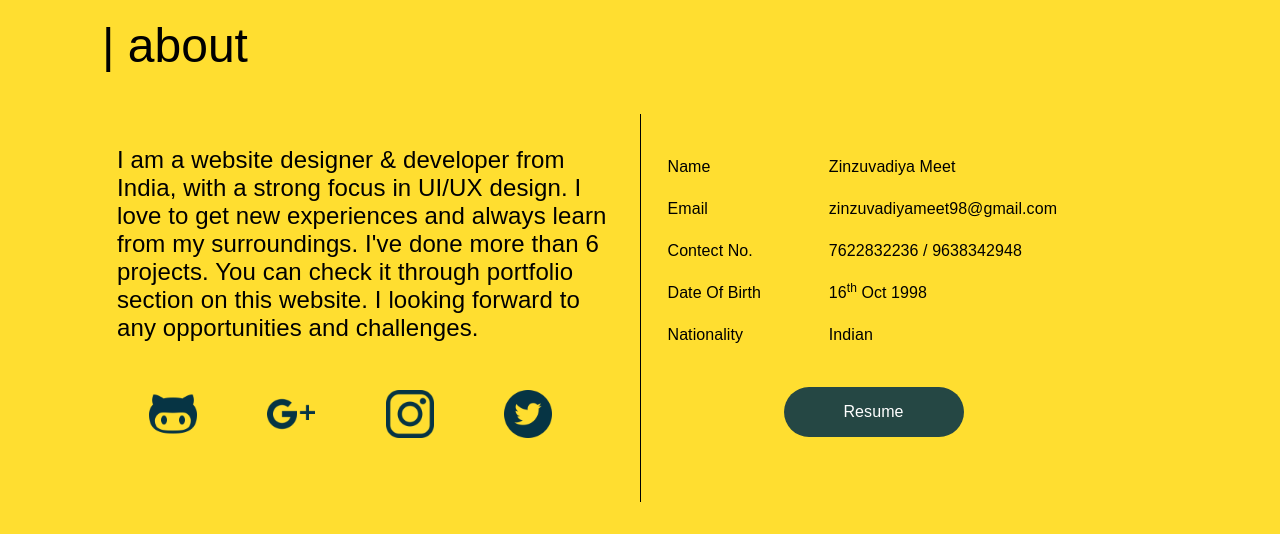
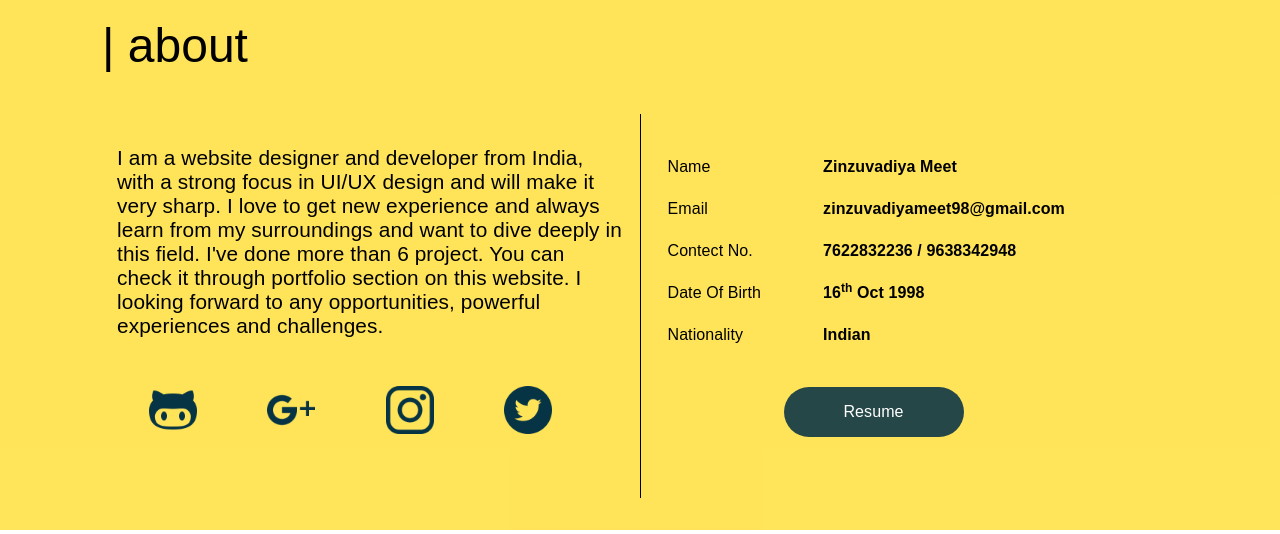
Before and after one commit to BlackDevil98/profile.io, a plain HTML site: page index.html in a window 1280 px wide. Shown: the part 822-1356 px from the top of the page. Drawn offline with nearby package versions, Linux system fonts and the light colour scheme; a web font is replaced by a local one.

Commit message:
Add files via upload

```diff
--- a/index.html
+++ b/index.html
@@ -45,7 +45,7 @@
             <div class="container sec">
               <div class="row">
                 <div class="col pera">
-                  <p>I am a website designer & developer from India, with a strong focus in UI/UX design. I love to get new experiences and always learn from my surroundings. I've done more than 6 projects. You can check it through portfolio section on this website. I looking forward to any opportunities and challenges.</p>
+                  <p>I am a website designer and developer from India, with a strong focus in UI/UX design and will make it very sharp. I love to get new experience and always learn from my surroundings and want to dive deeply in this field. I've done more than 6 project. You can check it through portfolio section on this website. I looking forward to any opportunities, powerful experiences and challenges.</p>
 
                   <div class="container img">
                     <div class="row">
--- a/master.css
+++ b/master.css
@@ -73,7 +73,7 @@
 
 .about{
   height: auto;
-  background: #FFDE30;
+  background: rgba(255,222,48,0.8);
 }
 .about .fir{
   padding :2rem;
@@ -102,7 +102,7 @@ color: #000000;
   font-family: 'Muli', sans-serif;
   font-style: normal;
   font-weight: 300;
-  font-size: 1.5rem;
+  font-size: 1.3rem;
   line-height: normal;
   letter-spacing: 0.005em;
 
@@ -119,7 +119,7 @@ color: #000000;
     font-family: 'Muli', sans-serif;
     font-style: normal;
     font-weight: 300;
-    font-size: 1.5rem;
+    font-size: 1.3rem;
     line-height: normal;
     letter-spacing: 0.005em;
 
@@ -131,7 +131,7 @@ color: #000000;
 .about .anstd{
 font-family: 'Muli', sans-serif;
 font-style: normal;
-font-weight: 300;
+font-weight: 700;
 font-size: 1rem;
 line-height: normal;
 letter-spacing: 0.005em;
```
